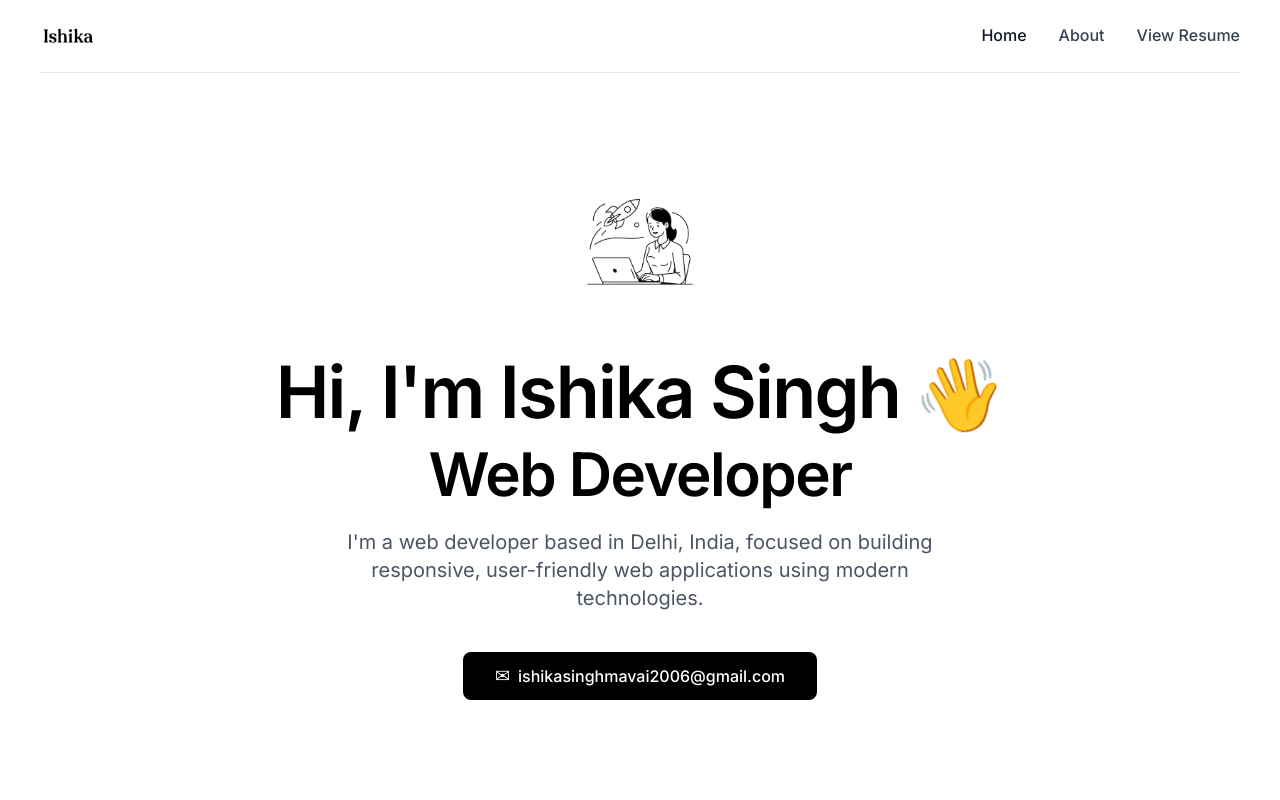
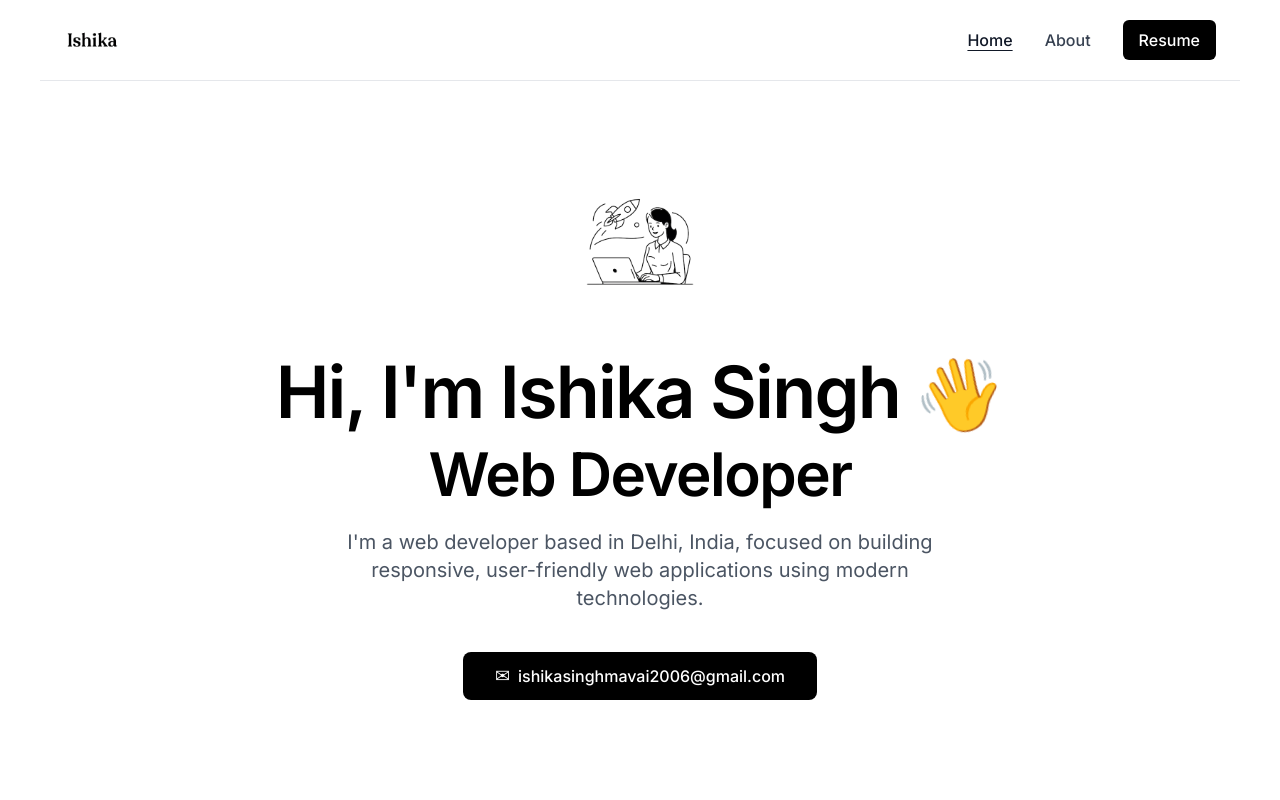
Before and after one commit to IshikaS2006/myportfolio, a React (Vite) app: page / in a window 1280 px wide. Shown: the top 800 px of the page. Built offline with nearby package versions, Linux system fonts and the light colour scheme; no server answers.

Commit message:
fixed deployement issue - garbage

```diff
--- a/src/components/Navbar.jsx
+++ b/src/components/Navbar.jsx
@@ -1,9 +1,9 @@
 function Navbar({ currentPage, setCurrentPage }) {
   return (
     <header className="fixed top-0 left-0 right-0 z-50 bg-white/90 backdrop-blur-md">
-      <div className="max-w-[1200px] mx-auto py-5 border-b border-gray-200">
+      <div className="max-w-[1200px] mx-auto py-3 md:py-5 px-4 md:px-6 border-b border-gray-200">
         <div className="flex items-center justify-between">
-          <div className="h-8">
+          <div className="h-6 md:h-8">
             <img
               src="nav/image.png"
               alt="Ishika"
@@ -11,16 +11,16 @@ function Navbar({ currentPage, setCurrentPage }) {
               onClick={() => setCurrentPage && setCurrentPage('home')}
             />
           </div>
-          <nav className="flex items-center gap-8">
+          <nav className="flex items-center gap-3 sm:gap-4 md:gap-6 lg:gap-8">
             <button
               onClick={() => setCurrentPage && setCurrentPage('home')}
-              className={`text-gray-700 hover:text-gray-900 transition-colors font-medium ${currentPage === 'home' ? 'text-gray-900' : ''}`}
+              className={`text-xs sm:text-sm md:text-base text-gray-700 hover:text-gray-900 transition-colors font-medium ${currentPage === 'home' ? 'text-gray-900 underline underline-offset-4' : ''}`}
             >
               Home
             </button>
             <button
               onClick={() => setCurrentPage && setCurrentPage('about')}
-              className={`text-gray-700 hover:text-gray-900 transition-colors font-medium ${currentPage === 'about' ? 'text-gray-900' : ''}`}
+              className={`text-xs sm:text-sm md:text-base text-gray-700 hover:text-gray-900 transition-colors font-medium ${currentPage === 'about' ? 'text-gray-900 underline underline-offset-4' : ''}`}
             >
               About
             </button>
@@ -28,9 +28,9 @@ function Navbar({ currentPage, setCurrentPage }) {
               href="https://ishika-resume-1.tiiny.site/"
               target="_blank"
               rel="noopener noreferrer"
-              className="text-gray-700 hover:text-gray-900 transition-colors font-medium"
+              className="text-xs sm:text-sm md:text-base bg-black text-white px-3 py-1.5 md:px-4 md:py-2 rounded-md hover:bg-gray-800 transition-colors font-medium"
             >
-              View Resume
+              Resume
             </a>
           </nav>
         </div>
```
